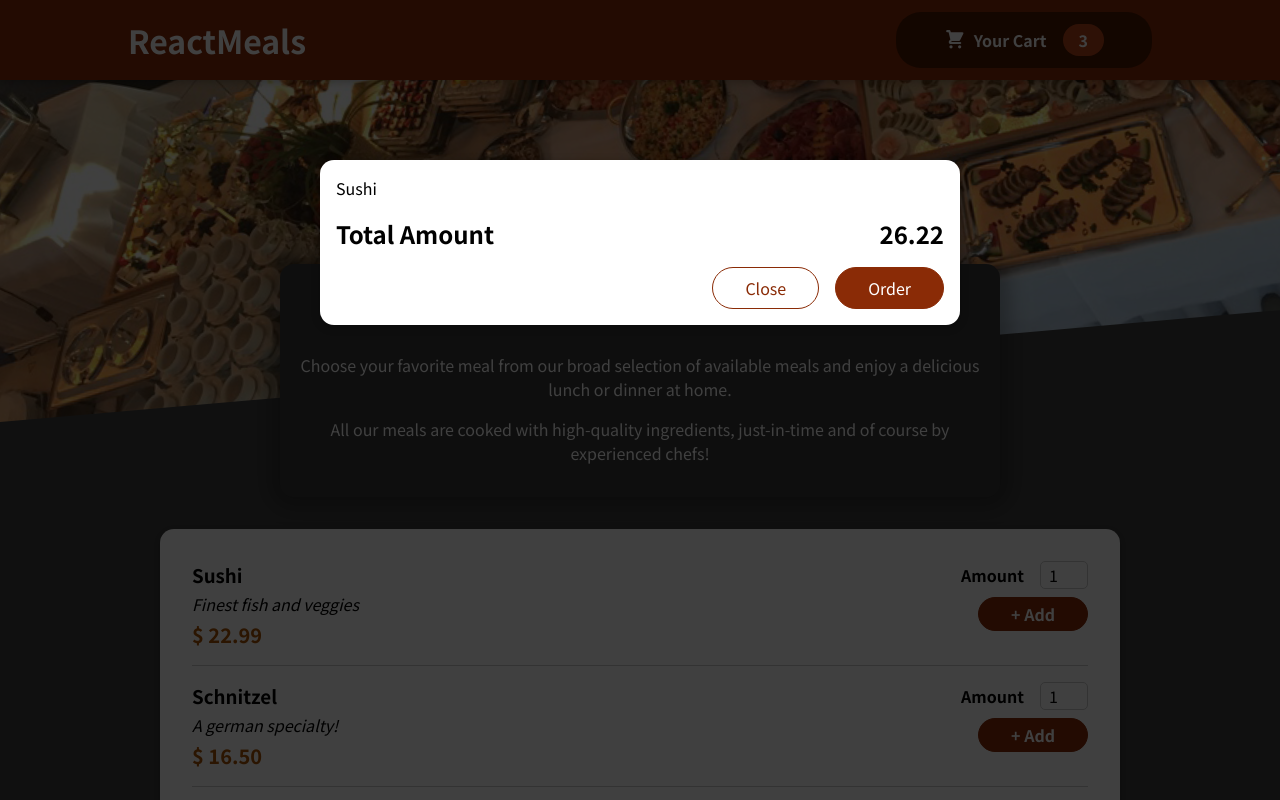
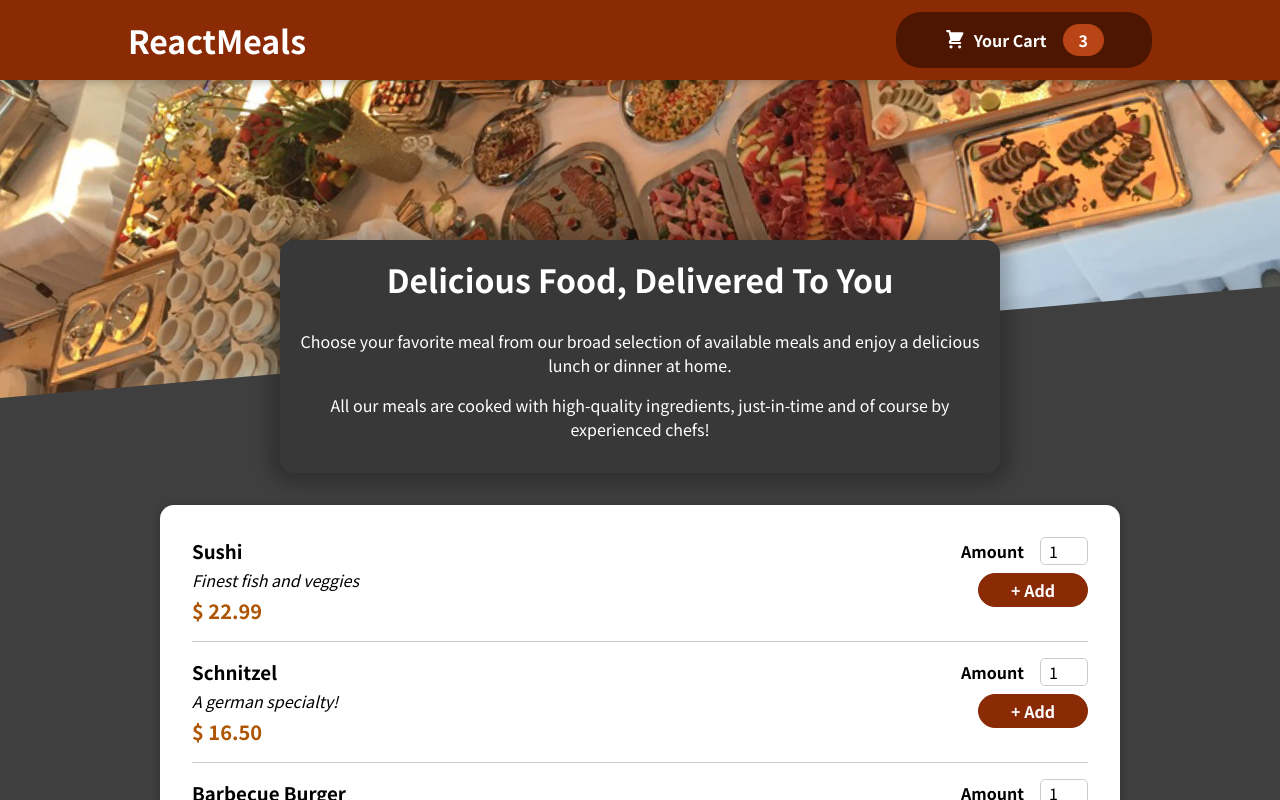
Before and after one commit to kimbeomjin95/food-order-app, a React (Create React App) app: page / in a window 1280 px wide. Shown: the top 800 px of the page. Built offline with nearby package versions, Linux system fonts and the light colour scheme.

Commit message:
147. 카트 및 모달 State 관리

```diff
--- a/src/App.js
+++ b/src/App.js
@@ -1,13 +1,23 @@
 import Header from './components/Layout/Header';
-import React, { Fragment } from 'react';
+import React, { Fragment, useState } from 'react';
 import Meals from './components/Meals/Meals';
 import Cart from './components/Cart/Cart';
 
 function App() {
+  const [cartIsShown, setCartIsShown] = useState(false);
+
+  const showCartHandler = () => {
+    setCartIsShown(true);
+  };
+
+  const hideCartHandler = () => {
+    setCartIsShown(false);
+  };
+
   return (
     <Fragment>
-      <Cart />
-      <Header />
+      {cartIsShown && <Cart onClose={hideCartHandler} />}
+      <Header onShowCart={showCartHandler} />
       <main>
         <Meals />
       </main>
--- a/src/components/Cart/Cart.js
+++ b/src/components/Cart/Cart.js
@@ -11,7 +11,7 @@
     </ul>
   );
   return (
-    <Modal>
+    <Modal onClose={props.onClose}>
       {cartItems}
       <div className={classes.total}>
         <span>Total Amount</span>
@@ -19,7 +19,9 @@
       </div>
       <div className={classes.actions}>
         <div>
-          <button className={classes['button--alt']}>Close</button>
+          <button className={classes['button--alt']} onClick={props.onClose}>
+            Close
+          </button>
           <button className={classes.button}>Order</button>
         </div>
       </div>
--- a/src/components/Layout/Header.js
+++ b/src/components/Layout/Header.js
@@ -8,7 +8,7 @@
     <React.Fragment>
       <header className={classes.header}>
         <h1>ReactMeals</h1>
-        <HeaderCartButton />
+        <HeaderCartButton onClick={props.onShowCart} />
       </header>
       <div className={classes['main-image']}>
         <img src={mealsImage} alt="A table full of delicious food!" />
--- a/src/components/Layout/HeaderCartButton.js
+++ b/src/components/Layout/HeaderCartButton.js
@@ -4,7 +4,7 @@
 
 const HeaderCartButton = props => {
   return (
-    <button className={classes.button}>
+    <button className={classes.button} onClick={props.onClick}>
       <span className={classes.icon}>
         <CartIcon />
       </span>
--- a/src/components/UI/Modal.js
+++ b/src/components/UI/Modal.js
@@ -3,13 +3,12 @@
 import ReactDom from 'react-dom';
 // 배경
 const Backdrop = props => {
-  return <div className={classes.backdrop} />;
+  return <div className={classes.backdrop} onClick={props.onClose} />;
 };
 
 const ModalOverlay = props => {
   return (
     <div className={classes.modal}>
-      {/*<div className={classes.content}>{props.children}</div>*/}
       <div>{props.children}</div>
     </div>
   );
@@ -20,7 +19,11 @@
 const Modal = props => {
   return (
     <Fragment>
-      {ReactDom.createPortal(<Backdrop />, portalElement)}*/}
+      {ReactDom.createPortal(
+        <Backdrop onClose={props.onClose} />,
+        portalElement,
+      )}
+      */}
       {ReactDom.createPortal(
         <ModalOverlay>{props.children}</ModalOverlay>,
         portalElement,
```
